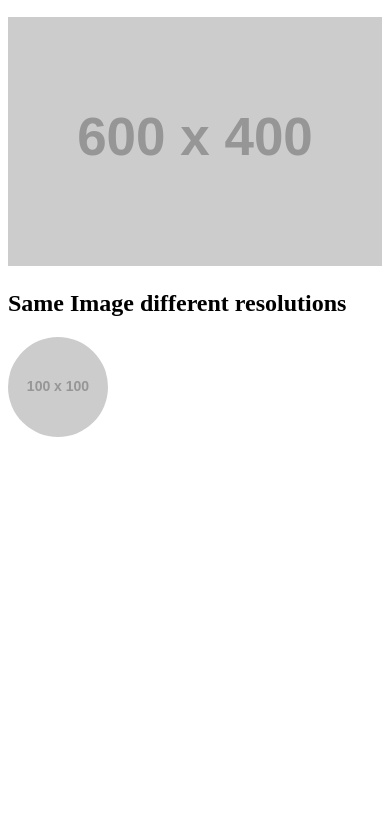
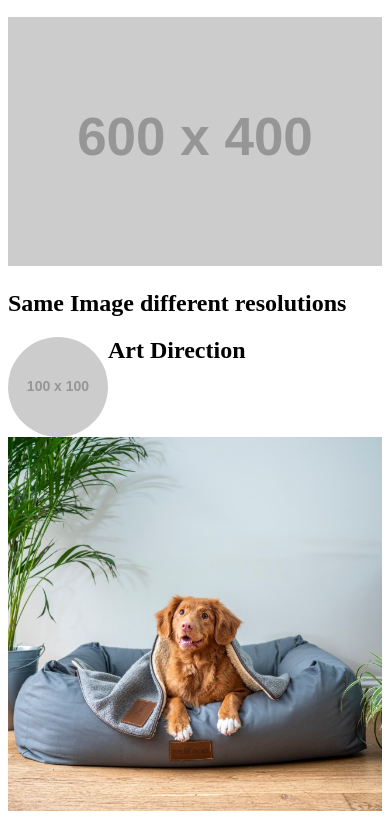
Before and after one commit to oche0003/mtm6201-week5, a plain HTML site: page index.html in a window 390 px wide. Shown: the part 136-959 px from the top of the page. Before the commit the page ends 844 px from the top, so only its background shows below. Drawn offline with Linux system fonts and the light colour scheme; placeholder pictures from the web are drawn by us.

Commit message:
adds media queries to images

```diff
--- a/index.html
+++ b/index.html
@@ -30,6 +30,16 @@ https://placehold.co/200x200 2x,
 https://placehold.co/300x300 3x"
 src="https://placehold.co/200x200 "alt="placeholder image" class="avatar">
 </section>
+
+<section>
+    <h2> Art Direction</h2>
+    <picture>
+        <source srcset="images/fall-dog-1200.jpg" media="(min-width:900px)">
+        <source srcset="images/fall-dog-900.jpg" media="(min-width:640px)">
+        <source srcset="images/fall-dog-640.jpg" media="(min-width:320px)">
+        <img src="images/fall-dog-900.jpg" alt="dog sitting in its bed">
+    </picture>
+</section>
 </body>
 
 </html>
```
Also changed, not shown: 1 other file.
